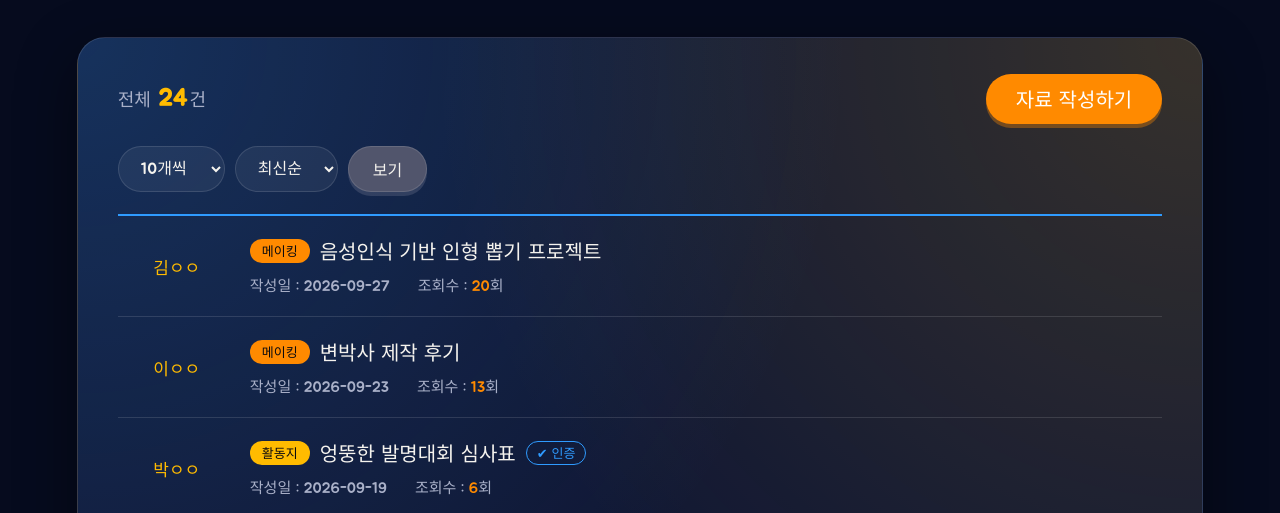
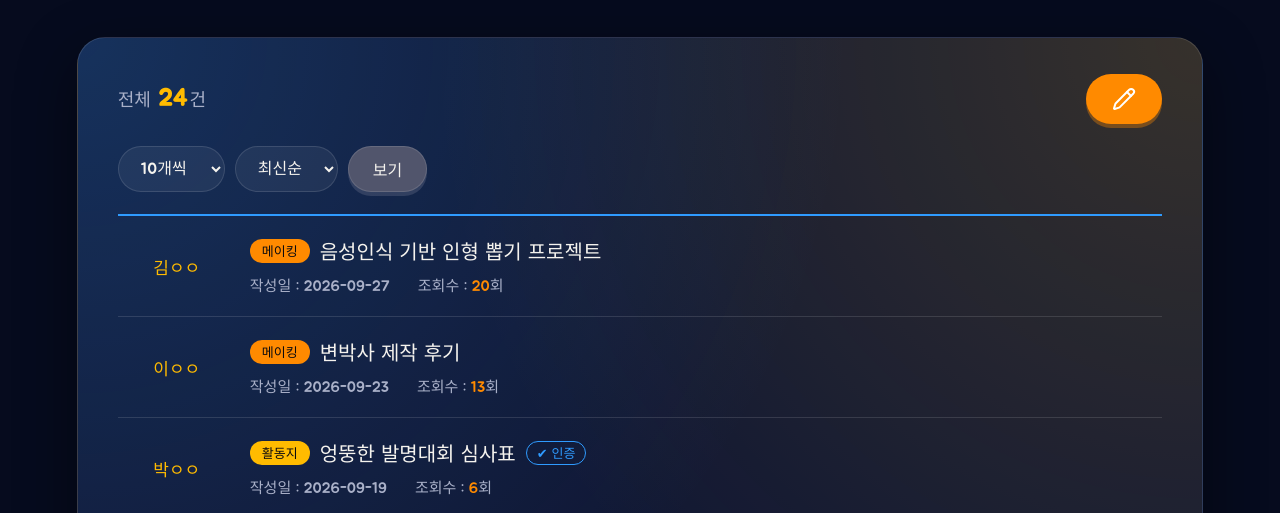
Before and after one commit to ungsam3/wp_midterm, a plain HTML site: page WP_midterm_project_1/10_yes3_arch_learning.html in a window 1280 px wide. Shown: the part 287-800 px from the top of the page. Drawn offline with Linux system fonts and the light colour scheme; sample sign-in values are in the browser's storage; a web font is replaced by a local one.

Commit message:
이모티콘, 사진추가

```diff
--- a/WP_midterm_project_1/10_yes3_arch_learning.css
+++ b/WP_midterm_project_1/10_yes3_arch_learning.css
@@ -211,8 +211,11 @@ article > .wrap {
 }
 
 .write-btn {
+  display: flex;
+  align-items: center;
+  justify-content: center;
   height: 50px;
-  padding: 0 30px;
+  padding: 0 26px;
   border: none;
   border-radius: 999px;
   background: var(--orange);
@@ -225,6 +228,12 @@ article > .wrap {
 .write-btn:hover {
   transform: translateY(-2px);
   background-color: #ff9a1f;
+}
+.write-btn img {
+  display: block;
+  width: 24px;
+  height: 24px;
+  object-fit: contain;
 }
 
 /* ===== 보기 필터 ===== */
--- a/WP_midterm_project_1/10_yes3_arch_learning.html
+++ b/WP_midterm_project_1/10_yes3_arch_learning.html
@@ -70,7 +70,7 @@
                     <!-- 전체 건수 + 자료 작성하기 (검색창이 있던 자리) -->
                     <div class="board-top">
                         <p class="total-count">전체 <b id="total-count">0</b>건</p>
-                        <button type="button" class="write-btn" id="open-modal">자료 작성하기</button>
+                        <button type="button" class="write-btn" id="open-modal" aria-label="자료 작성하기"><img src="res/write.svg" alt="자료 작성하기"></button>
                     </div>
 
                     <!-- 보기 필터 -->
```
Also changed, not shown: WP_midterm_project_1/10_yea3_db_cleanup.html (+1 -1 lines), WP_midterm_project_1/10_yes3_db_equipment.html (+1 -1 lines), WP_midterm_project_1/10_yes3_dongbang.css (+16 -1 lines), WP_midterm_project_1/res/add.svg (added), WP_midterm_project_1/res/filledheart.png (added), WP_midterm_project_1/res/heart.svg (added), WP_midterm_project_1/res/write.svg (added).
